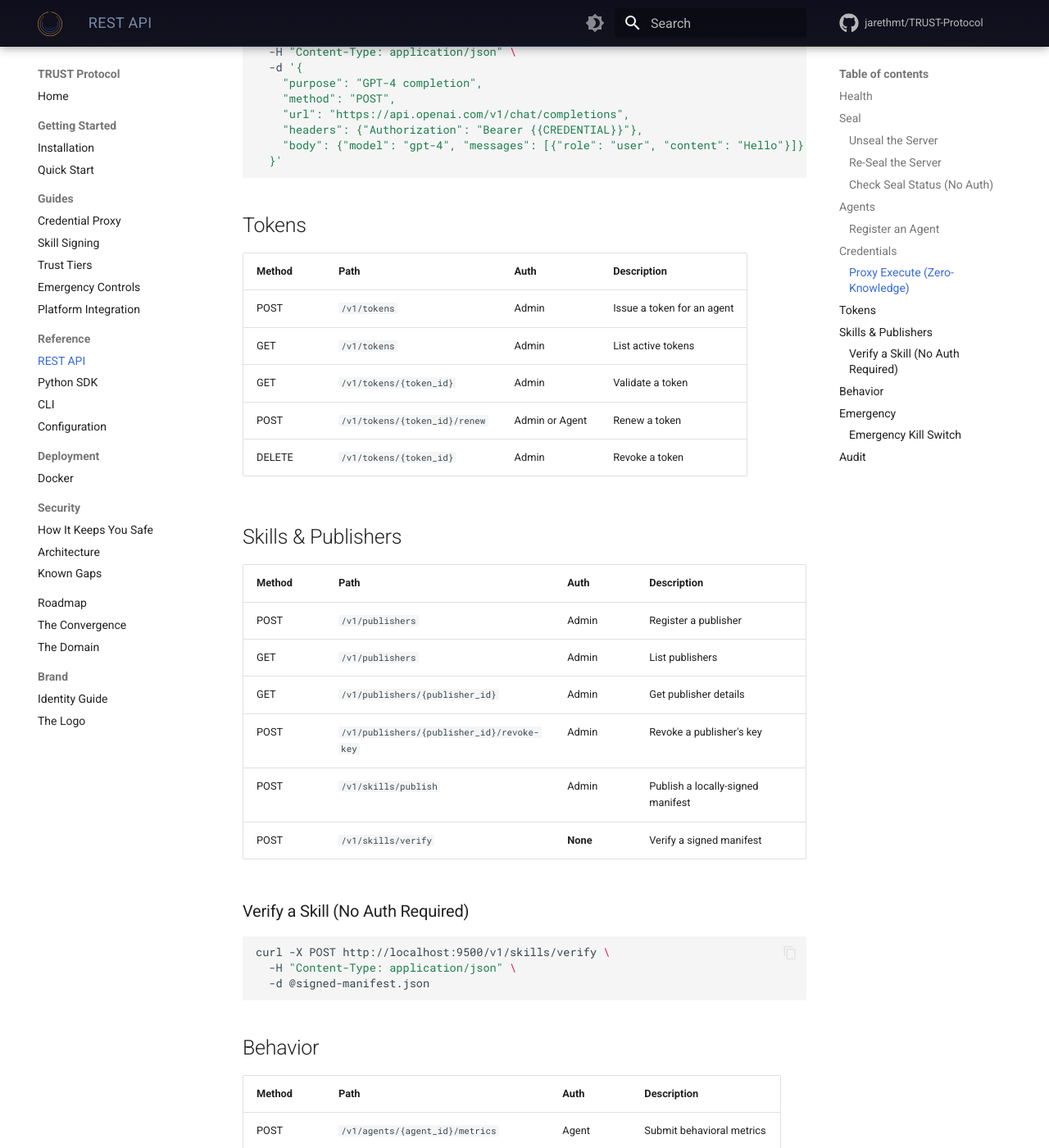
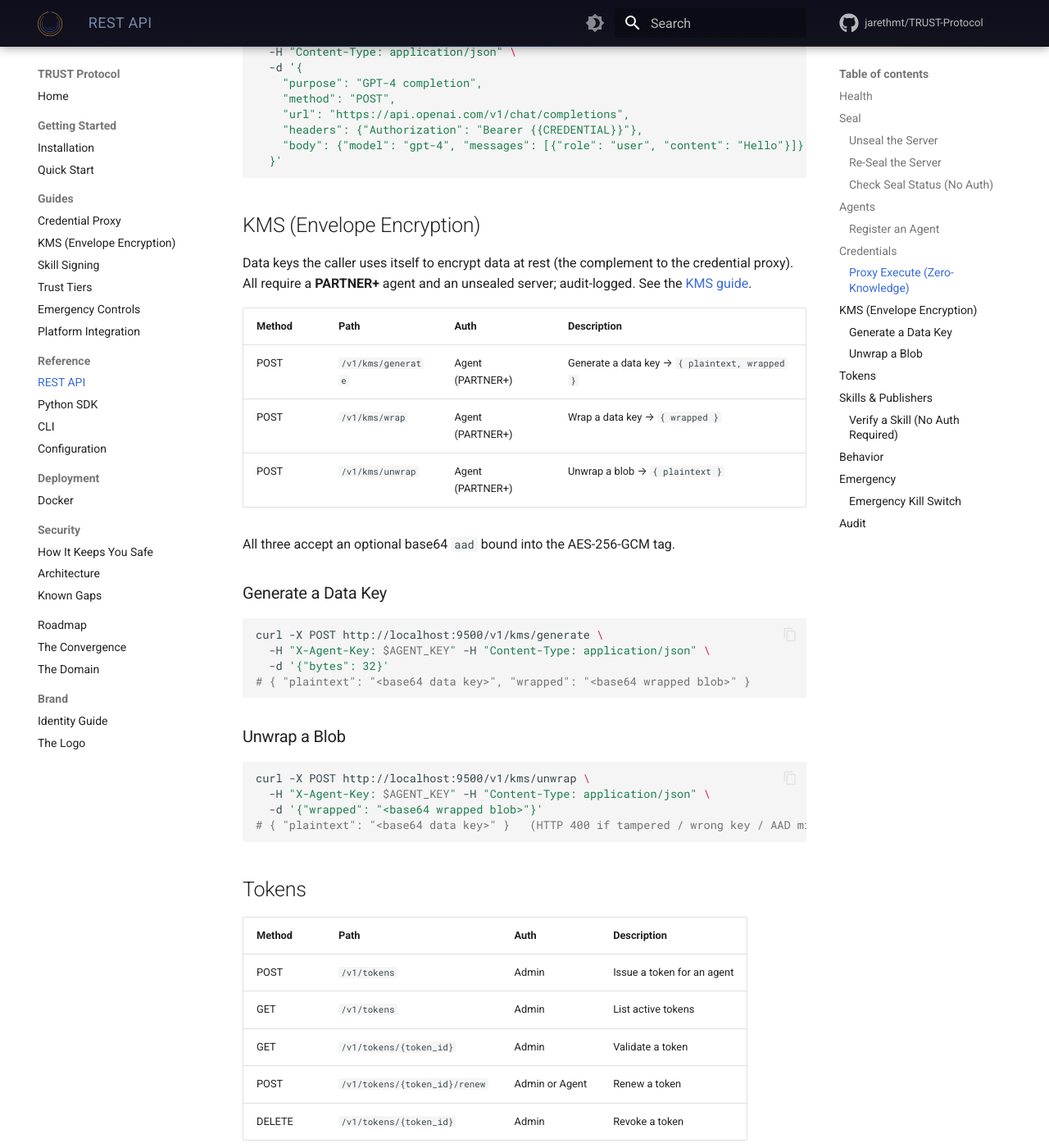
Before and after one commit to jarethmt/TRUST-Protocol, an MkDocs documentation site: the page built from docs/reference/api.md, in a window 1280 px wide and 1400 px high, scrolled down 2896 px. Shown: the whole window at 82% size. Built offline with MkDocs 1.6.1 and Material for MkDocs 9.7.7, drawn with Linux system fonts in a browser that asks for light colours; comment, search, counter and statistics services are not loaded.

Commit message:
docs: KMS (envelope encryption) guide + API reference + nav
Documents generate/wrap/unwrap: the complement to the credential proxy for keys a
caller must use itself (encryption-at-rest). How envelope encryption works, the
runtime-vs-model boundary, AAD binding, blob format, durability, and REST examples.

````diff
--- a/docs/reference/api.md
+++ b/docs/reference/api.md
@@ -105,6 +105,37 @@ curl -X POST http://localhost:9500/v1/credentials/openai_key/proxy-execute \
   }'
 ```
 
+## KMS (Envelope Encryption)
+
+Data keys the caller uses itself to encrypt data at rest (the complement to the credential proxy). All
+require a **PARTNER+** agent and an unsealed server; audit-logged. See the [KMS guide](../guides/kms.md).
+
+| Method | Path | Auth | Description |
+|--------|------|------|-------------|
+| POST | `/v1/kms/generate` | Agent (PARTNER+) | Generate a data key → `{ plaintext, wrapped }` |
+| POST | `/v1/kms/wrap` | Agent (PARTNER+) | Wrap a data key → `{ wrapped }` |
+| POST | `/v1/kms/unwrap` | Agent (PARTNER+) | Unwrap a blob → `{ plaintext }` |
+
+All three accept an optional base64 `aad` bound into the AES-256-GCM tag.
+
+### Generate a Data Key
+
+```bash
+curl -X POST http://localhost:9500/v1/kms/generate \
+  -H "X-Agent-Key: $AGENT_KEY" -H "Content-Type: application/json" \
+  -d '{"bytes": 32}'
+# { "plaintext": "<base64 data key>", "wrapped": "<base64 wrapped blob>" }
+```
+
+### Unwrap a Blob
+
+```bash
+curl -X POST http://localhost:9500/v1/kms/unwrap \
+  -H "X-Agent-Key: $AGENT_KEY" -H "Content-Type: application/json" \
+  -d '{"wrapped": "<base64 wrapped blob>"}'
+# { "plaintext": "<base64 data key>" }   (HTTP 400 if tampered / wrong key / AAD mismatch)
+```
+
 ## Tokens
 
 | Method | Path | Auth | Description |
--- a/mkdocs.yml
+++ b/mkdocs.yml
@@ -70,6 +70,7 @@ nav:
     - Quick Start: getting-started/quickstart.md
   - Guides:
     - Credential Proxy: guides/credential-proxy.md
+    - KMS (Envelope Encryption): guides/kms.md
     - Skill Signing: guides/skill-signing.md
     - Trust Tiers: guides/trust-tiers.md
     - Emergency Controls: guides/emergency-controls.md
````
Also changed, not shown: docs/guides/kms.md (added, +89 -0 lines).
